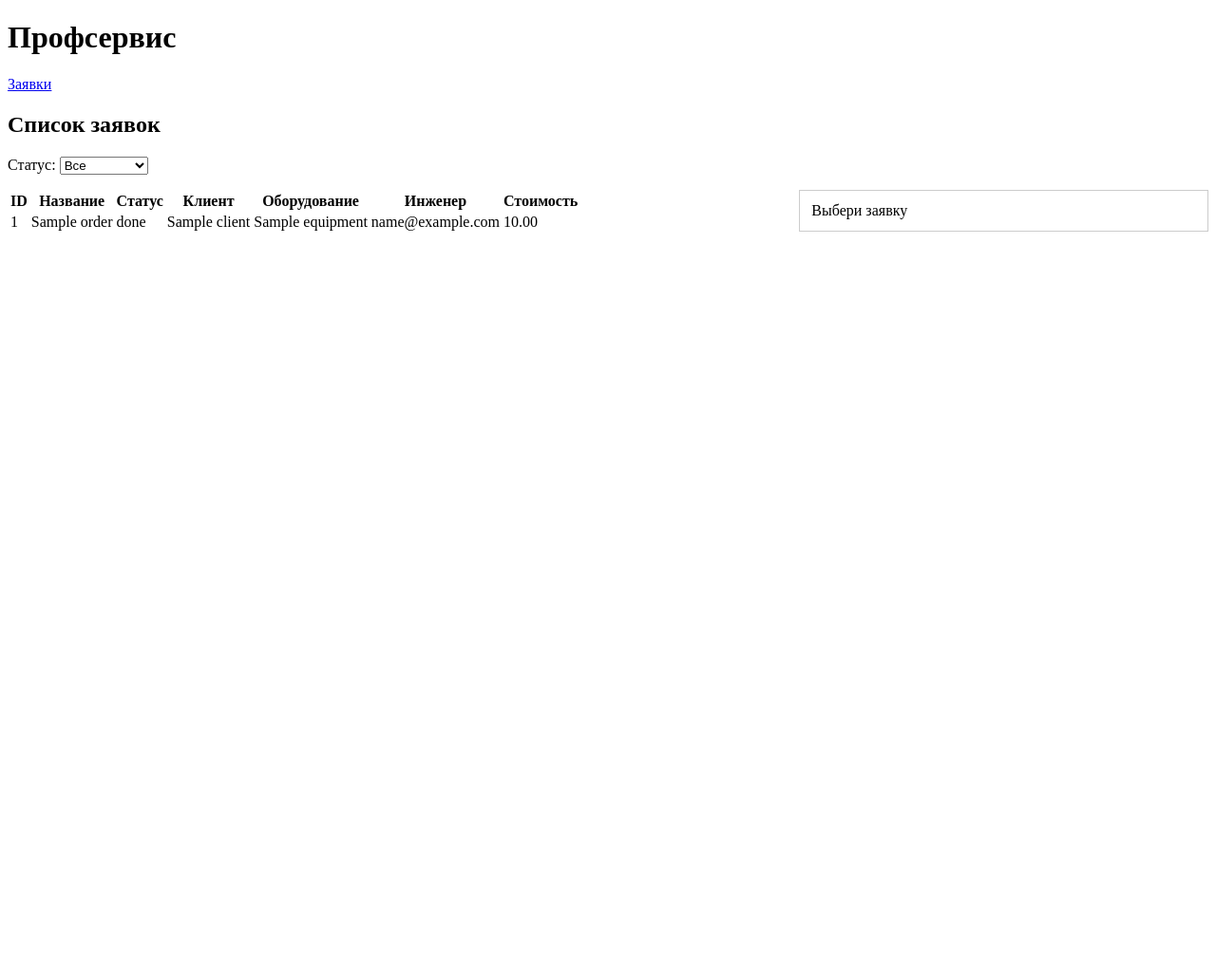
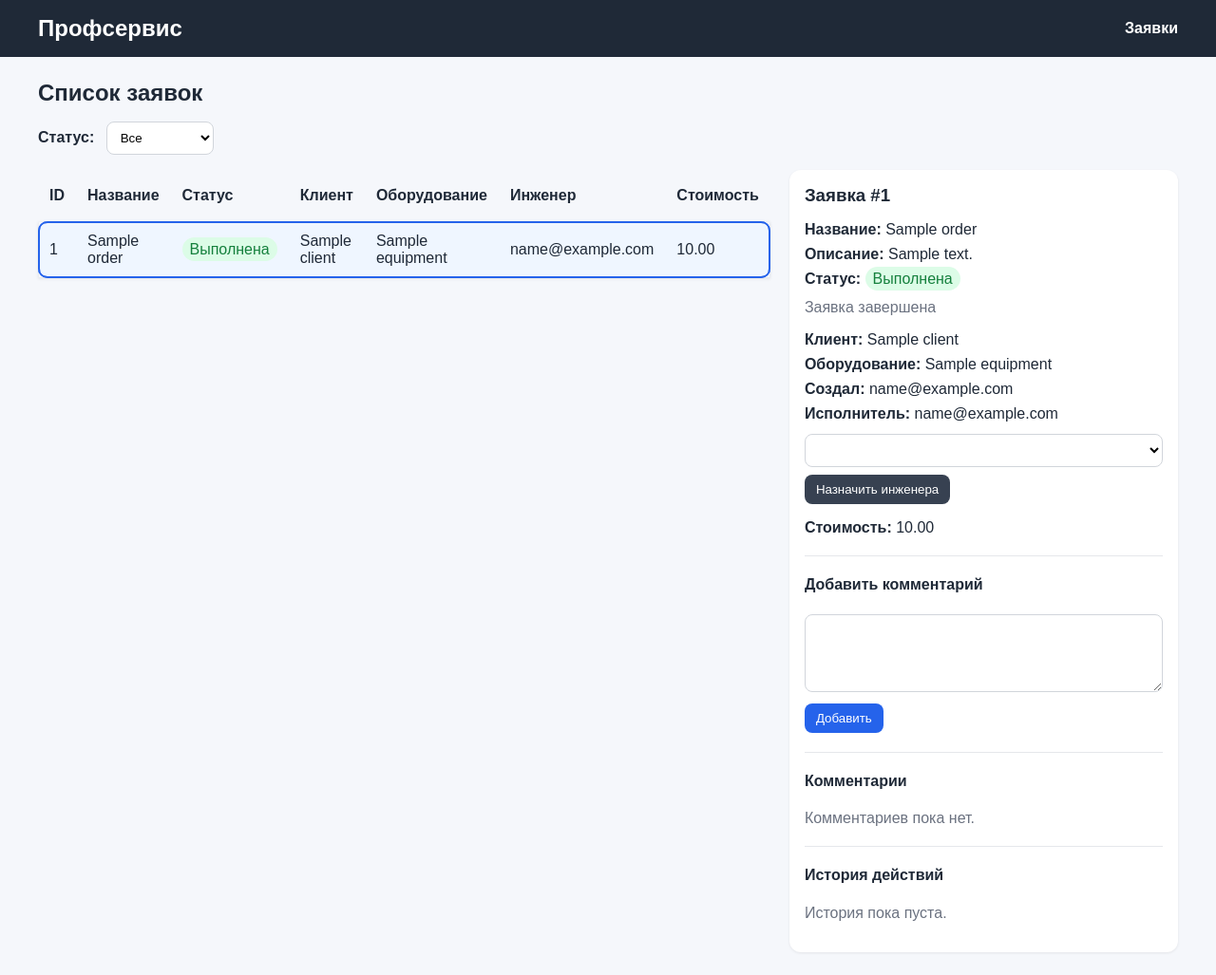
Before and after one commit to Dervish17/WebServise, a FastAPI app: page /app/orders in a window 1280 px wide. Shown: the whole page at 95% size. Before the commit the page ends 244 px from the top, so only its background shows below. Run offline with FastAPI, Linux system fonts and the light colour scheme; tables that the repository leaves empty hold one stand-in row (values such as "Sample post"); lists and menus that the app fills with data are empty.

Commit message:
обновил интерфейс

```diff
--- /dev/null
+++ b/app/static/css/app.css
@@ -0,0 +1,259 @@
+body {
+    margin: 0;
+    font-family: Arial, sans-serif;
+    background: #f5f7fb;
+    color: #1f2937;
+}
+
+.topbar {
+    background: #1f2937;
+    color: white;
+    padding: 16px 24px;
+}
+
+.topbar-inner {
+    max-width: 1200px;
+    margin: 0 auto;
+    display: flex;
+    justify-content: space-between;
+    align-items: center;
+}
+
+.topbar-title {
+    margin: 0;
+    font-size: 24px;
+}
+
+.topbar-link {
+    color: white;
+    text-decoration: none;
+    font-weight: 600;
+}
+
+.page {
+    max-width: 1200px;
+    margin: 24px auto;
+    padding: 0 16px;
+}
+
+.page-title {
+    margin-top: 0;
+    margin-bottom: 16px;
+}
+
+.filter-bar {
+    margin-bottom: 16px;
+}
+
+.filter-label {
+    font-weight: 600;
+    margin-right: 8px;
+}
+
+.select {
+    padding: 8px 10px;
+    border: 1px solid #d1d5db;
+    border-radius: 8px;
+    background: white;
+}
+
+.layout {
+    display: flex;
+    gap: 20px;
+    align-items: flex-start;
+}
+
+.orders-table-wrap {
+    flex: 2;
+}
+
+.order-detail-wrap {
+    flex: 1;
+    min-width: 320px;
+    background: white;
+    border-radius: 12px;
+    box-shadow: 0 1px 3px rgba(0,0,0,0.08);
+    padding: 16px;
+}
+
+.orders-table {
+    width: 100%;
+    border-collapse: separate;
+    border-spacing: 0 8px;
+}
+
+.orders-table th {
+    text-align: left;
+    padding: 10px 12px;
+}
+
+.orders-row {
+    cursor: pointer;
+    background: #ffffff;
+    box-shadow: 0 1px 3px rgba(0,0,0,0.08);
+}
+
+.orders-row td {
+    padding: 12px;
+}
+
+.orders-row td:first-child {
+    border-top-left-radius: 10px;
+    border-bottom-left-radius: 10px;
+}
+
+.orders-row td:last-child {
+    border-top-right-radius: 10px;
+    border-bottom-right-radius: 10px;
+}
+
+.empty-cell {
+    padding: 16px;
+    text-align: center;
+    background: #fff;
+    border-radius: 10px;
+}
+
+.badge {
+    padding: 4px 8px;
+    border-radius: 999px;
+}
+
+.badge-new {
+    background: #dbeafe;
+    color: #1d4ed8;
+}
+
+.badge-progress {
+    background: #fef3c7;
+    color: #b45309;
+}
+
+.badge-done {
+    background: #dcfce7;
+    color: #15803d;
+}
+
+.detail-title {
+    margin-top: 0;
+    margin-bottom: 16px;
+}
+
+.detail-row {
+    margin: 8px 0;
+}
+
+.detail-actions {
+    margin: 12px 0 16px 0;
+}
+
+.form-block {
+    margin: 12px 0 16px 0;
+}
+
+.full-width {
+    width: 100%;
+    box-sizing: border-box;
+}
+
+.textarea {
+    padding: 10px;
+    border: 1px solid #d1d5db;
+    border-radius: 8px;
+    resize: vertical;
+}
+
+.button {
+    padding: 8px 12px;
+    border: none;
+    border-radius: 8px;
+    color: white;
+    cursor: pointer;
+}
+
+.button-blue {
+    background: #2563eb;
+}
+
+.button-green {
+    background: #16a34a;
+}
+
+.button-dark {
+    background: #374151;
+}
+
+.muted {
+    color: #6b7280;
+}
+
+.separator {
+    margin: 20px 0;
+    border: none;
+    border-top: 1px solid #e5e7eb;
+}
+
+.card {
+    margin-bottom: 12px;
+    padding: 10px 12px;
+    border: 1px solid #e5e7eb;
+    border-radius: 10px;
+    background: white;
+}
+
+.card-soft {
+    background: #f9fafb;
+}
+
+.card-title {
+    font-weight: 600;
+    margin-bottom: 4px;
+}
+
+.card-time {
+    font-size: 12px;
+    color: #6b7280;
+    margin-top: 6px;
+}
+.mt-8 {
+    margin-top: 8px;
+}
+.orders-row:hover {
+    transform: translateY(-1px);
+    box-shadow: 0 4px 10px rgba(0, 0, 0, 0.10);
+    transition: 0.15s ease;
+}
+.orders-row.active td {
+    background: #eff6ff;
+}
+
+.orders-row.active td:first-child {
+    box-shadow:
+        inset 2px 0 0 #2563eb,
+        inset 0 2px 0 #2563eb,
+        inset 0 -2px 0 #2563eb;
+}
+
+.orders-row.active td:not(:first-child):not(:last-child) {
+    box-shadow:
+        inset 0 2px 0 #2563eb,
+        inset 0 -2px 0 #2563eb;
+}
+
+.orders-row.active td:last-child {
+    box-shadow:
+        inset -2px 0 0 #2563eb,
+        inset 0 2px 0 #2563eb,
+        inset 0 -2px 0 #2563eb;
+}
+
+.button:hover {
+    opacity: 0.92;
+}
+
+.select:focus,
+.textarea:focus {
+    outline: none;
+    border-color: #2563eb;
+    box-shadow: 0 0 0 3px rgba(37, 99, 235, 0.15);
+}
--- a/app/templates/base.html
+++ b/app/templates/base.html
@@ -5,17 +5,22 @@
     <meta name="viewport" content="width=device-width, initial-scale=1.0">
     <title>{% block title %}Профсервис{% endblock %}</title>
     <script src="https://unpkg.com/htmx.org@2.0.7"></script>
+    <link rel="stylesheet" href="/static/css/app.css">
 </head>
 <body>
-    <header>
-        <h1>Профсервис</h1>
-        <nav>
-            <a href="/app/orders">Заявки</a>
-        </nav>
+
+    <header class="topbar">
+        <div class="topbar-inner">
+            <h1 class="topbar-title">Профсервис</h1>
+            <nav>
+                <a href="/app/orders" class="topbar-link">Заявки</a>
+            </nav>
+        </div>
     </header>
 
-    <main>
+    <main class="page">
         {% block content %}{% endblock %}
     </main>
+
 </body>
 </html>
--- a/app/templates/orders/_detail.html
+++ b/app/templates/orders/_detail.html
@@ -1,12 +1,25 @@
-<h3>Заявка #{{ order.id }}</h3>
+<h3 class="detail-title">Заявка #{{ order.id }}</h3>
 
-<p><strong>Название:</strong> {{ order.title }}</p>
-<p><strong>Описание:</strong> {{ order.description }}</p>
-<p><strong>Статус:</strong> {{ order.status }}</p>
+<p class="detail-row"><strong>Название:</strong> {{ order.title }}</p>
+<p class="detail-row"><strong>Описание:</strong> {{ order.description }}</p>
 
-<div style="margin-bottom: 12px;">
+<p class="detail-row">
+    <strong>Статус:</strong>
+    {% if order.status == "new" %}
+        <span class="badge badge-new">Новая</span>
+    {% elif order.status == "in_progress" %}
+        <span class="badge badge-progress">В работе</span>
+    {% elif order.status == "done" %}
+        <span class="badge badge-done">Выполнена</span>
+    {% else %}
+        <span>{{ order.status }}</span>
+    {% endif %}
+</p>
+
+<div class="detail-actions">
     {% if order.status == "new" %}
         <button
+            class="button button-blue"
             hx-post="/app/orders/{{ order.id }}/status"
             hx-vals='{"new_status":"in_progress"}'
             hx-target="#order-detail"
@@ -15,6 +28,7 @@
         </button>
     {% elif order.status == "in_progress" %}
         <button
+            class="button button-green"
             hx-post="/app/orders/{{ order.id }}/status"
             hx-vals='{"new_status":"done"}'
             hx-target="#order-detail"
@@ -22,19 +36,21 @@
             Завершить
         </button>
     {% elif order.status == "done" %}
-        <span>Заявка завершена</span>
+        <span class="muted">Заявка завершена</span>
     {% endif %}
 </div>
-<p><strong>Клиент:</strong> {{ order.client.name if order.client else "-" }}</p>
-<p><strong>Оборудование:</strong> {{ order.equipment.name if order.equipment else "-" }}</p>
-<p><strong>Создал:</strong> {{ order.creator.email if order.creator else "-" }}</p>
-<p><strong>Исполнитель:</strong> {{ order.assignee.email if order.assignee else "-" }}</p>
+
+<p class="detail-row"><strong>Клиент:</strong> {{ order.client.name if order.client else "-" }}</p>
+<p class="detail-row"><strong>Оборудование:</strong> {{ order.equipment.name if order.equipment else "-" }}</p>
+<p class="detail-row"><strong>Создал:</strong> {{ order.creator.email if order.creator else "-" }}</p>
+<p class="detail-row"><strong>Исполнитель:</strong> {{ order.assignee.email if order.assignee else "-" }}</p>
+
 <form
     hx-post="/app/orders/{{ order.id }}/assign"
     hx-target="#order-detail"
     hx-swap="innerHTML"
-    style="margin-bottom: 12px;">
-    <select name="user_id" style="width: 50%; min-width: 220px; margin-bottom: 8px;">
+    class="form-block">
+    <select name="user_id" class="select full-width">
         {% for engineer in engineers %}
             <option value="{{ engineer.id }}"
                 {% if order.assigned_to == engineer.id %}selected{% endif %}>
@@ -42,11 +58,14 @@
             </option>
         {% endfor %}
     </select>
-    <button type="submit">Назначить инженера</button>
+    <div class="mt-8">
+        <button type="submit" class="button button-dark">Назначить инженера</button>
+    </div>
 </form>
-<p><strong>Стоимость:</strong> {{ order.total_cost if order.total_cost is not none else "-" }}</p>
 
-<hr>
+<p class="detail-row"><strong>Стоимость:</strong> {{ order.total_cost if order.total_cost is not none else "-" }}</p>
+
+<hr class="separator">
 
 <h4>Добавить комментарий</h4>
 
@@ -54,21 +73,52 @@
     hx-post="/app/orders/{{ order.id }}/comment"
     hx-target="#order-detail"
     hx-swap="innerHTML">
-    <textarea name="text" rows="4" style="width: 100%;"></textarea>
-    <br>
-    <button type="submit">Добавить</button>
+    <textarea
+        name="text"
+        rows="4"
+        class="textarea full-width"></textarea>
+    <div class="mt-8">
+        <button type="submit" class="button button-blue">Добавить</button>
+    </div>
 </form>
 
-<hr>
+<hr class="separator">
 
 <h4>Комментарии</h4>
 
 {% for comment in comments %}
-    <div style="margin-bottom: 12px; padding: 8px; border: 1px solid #ddd;">
-        <div><strong>{{ comment.user_id }}</strong></div>
+    <div class="card card-soft">
         <div>{{ comment.description }}</div>
-        <div style="font-size: 12px; color: #666;">{{ comment.created_at }}</div>
+        <div class="card-time">
+            {{ comment.created_at.strftime("%d.%m.%Y %H:%M") if comment.created_at else "-" }}
+        </div>
     </div>
 {% else %}
-    <p>Комментариев пока нет.</p>
+    <p class="muted">Комментариев пока нет.</p>
 {% endfor %}
+
+<hr class="separator">
+
+<h4>История действий</h4>
+
+{% for log in logs %}
+    <div class="card">
+        <div class="card-title">
+            {% if log.action == "create" %}
+                Создание заявки
+            {% elif log.action == "assign" %}
+                Назначение инженера
+            {% elif log.action == "status_change" %}
+                Смена статуса
+            {% else %}
+                {{ log.action }}
+            {% endif %}
+        </div>
+        <div>{{ log.description }}</div>
+        <div class="card-time">
+            {{ log.created_at.strftime("%d.%m.%Y %H:%M") if log.created_at else "-" }}
+        </div>
+    </div>
+{% else %}
+    <p class="muted">История пока пуста.</p>
+{% endfor %}
--- a/app/templates/orders/_table.html
+++ b/app/templates/orders/_table.html
@@ -1,4 +1,4 @@
-<table>
+<table class="orders-table">
     <thead>
         <tr>
             <th>ID</th>
@@ -13,22 +13,52 @@
     <tbody>
     {% for order in orders %}
         <tr
-            style="cursor: pointer;"
+            class="orders-row{% if loop.first %} active{% endif %}"
             hx-get="/app/orders/{{ order.id }}/detail"
             hx-target="#order-detail"
-            hx-swap="innerHTML">
+            hx-swap="innerHTML"
+            onclick="
+                document.querySelectorAll('.orders-row').forEach(row => row.classList.remove('active'));
+                this.classList.add('active');
+            ">
+
             <td>{{ order.id }}</td>
+
             <td>{{ order.title }}</td>
-            <td>{{ order.status }}</td>
+
+            <td>
+                {% if order.status == "new" %}
+                    <span class="badge badge-new">Новая</span>
+                {% elif order.status == "in_progress" %}
+                    <span class="badge badge-progress">В работе</span>
+                {% elif order.status == "done" %}
+                    <span class="badge badge-done">Выполнена</span>
+                {% else %}
+                    <span>{{ order.status }}</span>
+                {% endif %}
+            </td>
+
             <td>{{ order.client.name if order.client else "-" }}</td>
+
             <td>{{ order.equipment.name if order.equipment else "-" }}</td>
+
             <td>{{ order.assignee.email if order.assignee else "-" }}</td>
+
             <td>{{ order.total_cost if order.total_cost is not none else "-" }}</td>
         </tr>
     {% else %}
         <tr>
-            <td colspan="7">Заявок нет</td>
+            <td colspan="7" class="empty-cell">Заявок нет</td>
         </tr>
     {% endfor %}
     </tbody>
 </table>
+{% if orders %}
+    <div
+        hx-get="/app/orders/{{ orders[0].id }}/detail"
+        hx-trigger="load"
+        hx-target="#order-detail"
+        hx-swap="innerHTML"
+        style="display: none;">
+    </div>
+{% endif %}
--- a/app/templates/orders/page.html
+++ b/app/templates/orders/page.html
@@ -3,12 +3,14 @@
 {% block title %}Заявки{% endblock %}
 
 {% block content %}
-<h2>Список заявок</h2>
+<h2 class="page-title">Список заявок</h2>
 
-<label for="status">Статус:</label>
+<div class="filter-bar">
+    <label for="status" class="filter-label">Статус:</label>
     <select
         id="status"
         name="status"
+        class="select"
         hx-get="/app/orders/table"
         hx-target="#orders-table"
         hx-swap="innerHTML">
@@ -17,16 +19,19 @@
         <option value="in_progress">В работе</option>
         <option value="done">Выполнена</option>
     </select>
+</div>
 
-<div style="display: flex; gap: 24px; align-items: flex-start; margin-top: 16px;">
-    <div id="orders-table" style="flex: 2;"
+<div class="layout">
+    <div
+        id="orders-table"
+        class="orders-table-wrap"
         hx-get="/app/orders/table"
         hx-trigger="load, refreshOrders from:body"
         hx-swap="innerHTML">
         Загрузка...
     </div>
 
-    <div id="order-detail" style="flex: 1; border: 1px solid #ccc; padding: 12px;">
+    <div id="order-detail" class="order-detail-wrap">
         Выбери заявку
     </div>
 </div>
```
Also changed, not shown: app/routers/ui.py (+11 -0 lines), app/services/order_service.py (+18 -3 lines). Lines whose indentation alone changed are shown as unchanged.
